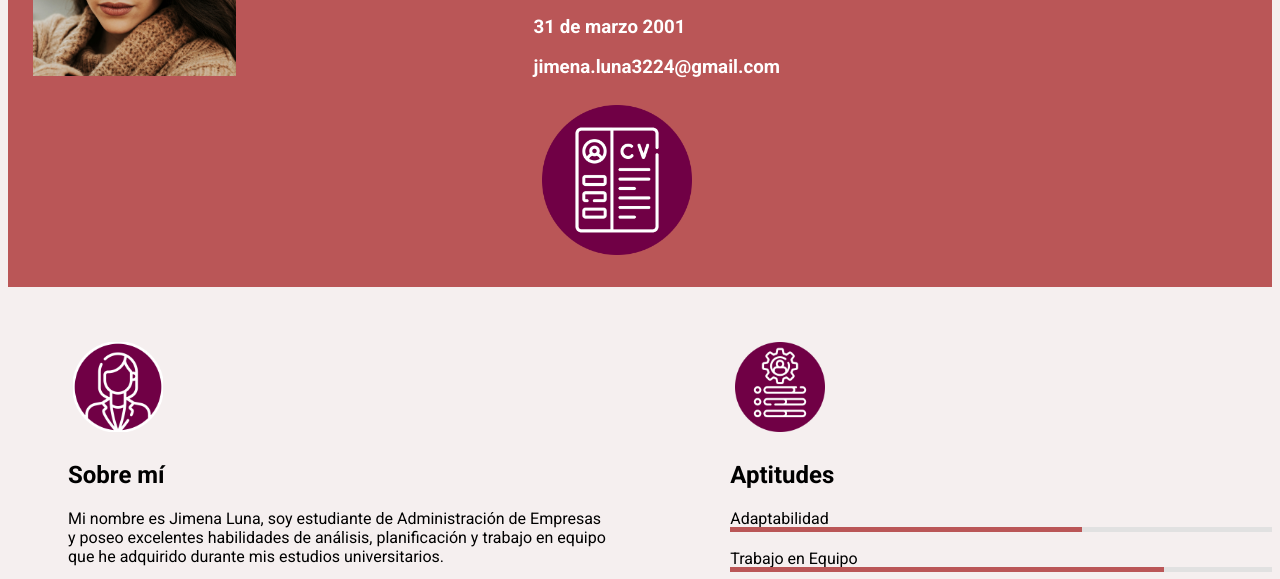
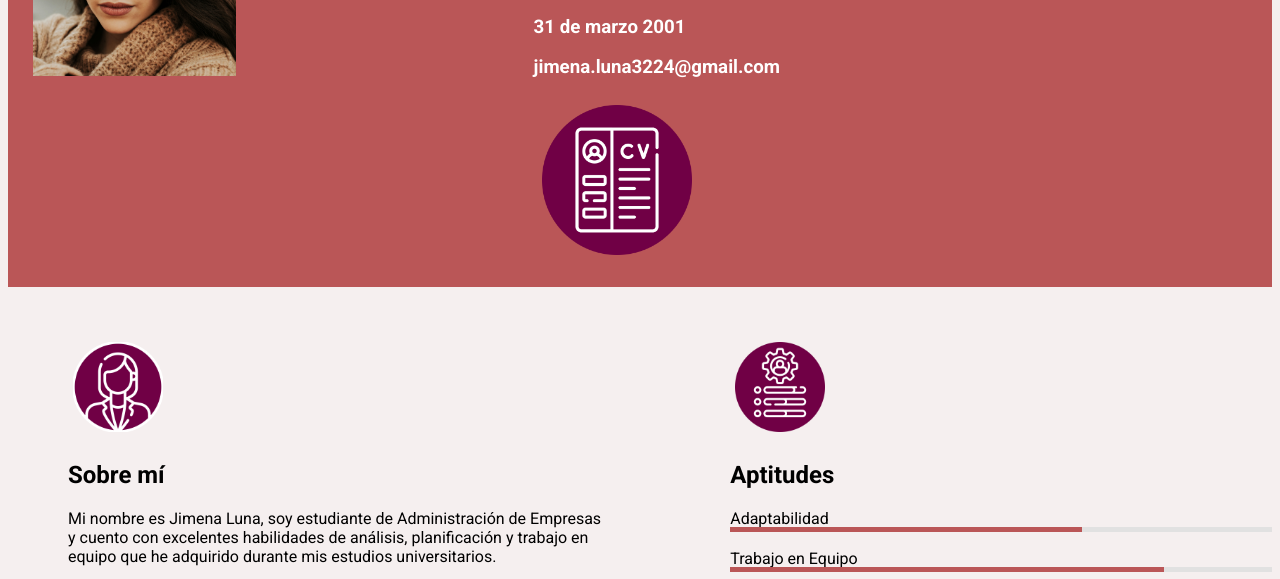
Before and after one commit to Jimena3224/curriculum2023, a plain HTML site: page html/index.html in a window 1280 px wide. Shown: the part 182-761 px from the top of the page. Drawn offline with Linux system fonts and the light colour scheme.

Commit message:
Update index.html

```diff
--- a/html/index.html
+++ b/html/index.html
@@ -40,7 +40,7 @@
       <div><img class="img" src="/img/perfil (3).png" alt="sobre mí">
       </div>
       <h2>Sobre mí</h2>
-      <p>Mi nombre es Jimena Luna, soy estudiante de Administración de Empresas y poseo excelentes habilidades de
+      <p>Mi nombre es Jimena Luna, soy estudiante de Administración de Empresas y cuento con excelentes habilidades de
         análisis, planificación y trabajo en equipo que he adquirido durante mis estudios universitarios.</p>
       <p>Actualmente pongo en práctica los conocimientos obtenidos en la carrera en mi emprendimiento personal y con
         ganas de seguir adquiriendo conocimientos para mi formación como profesional.</p>
```
